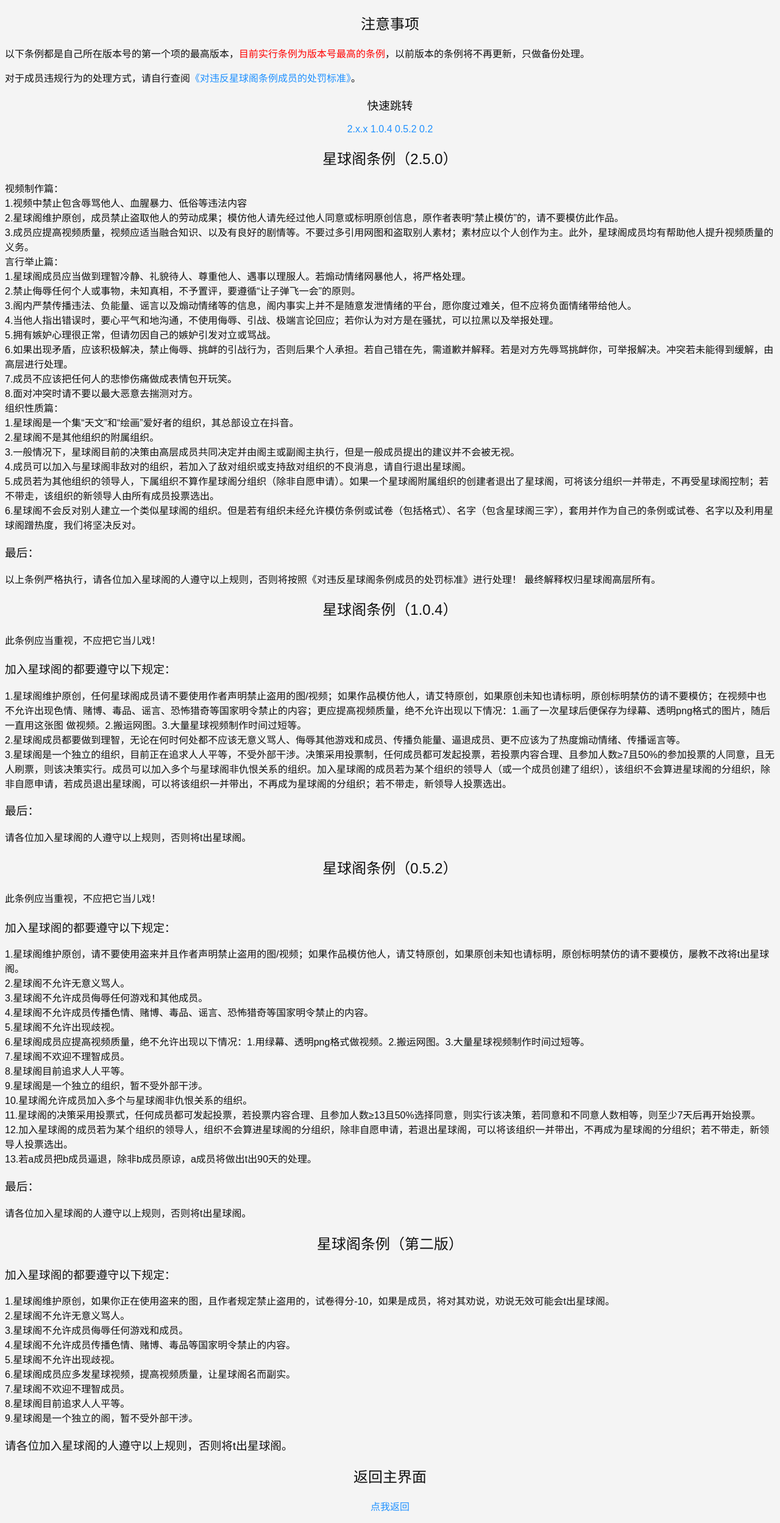
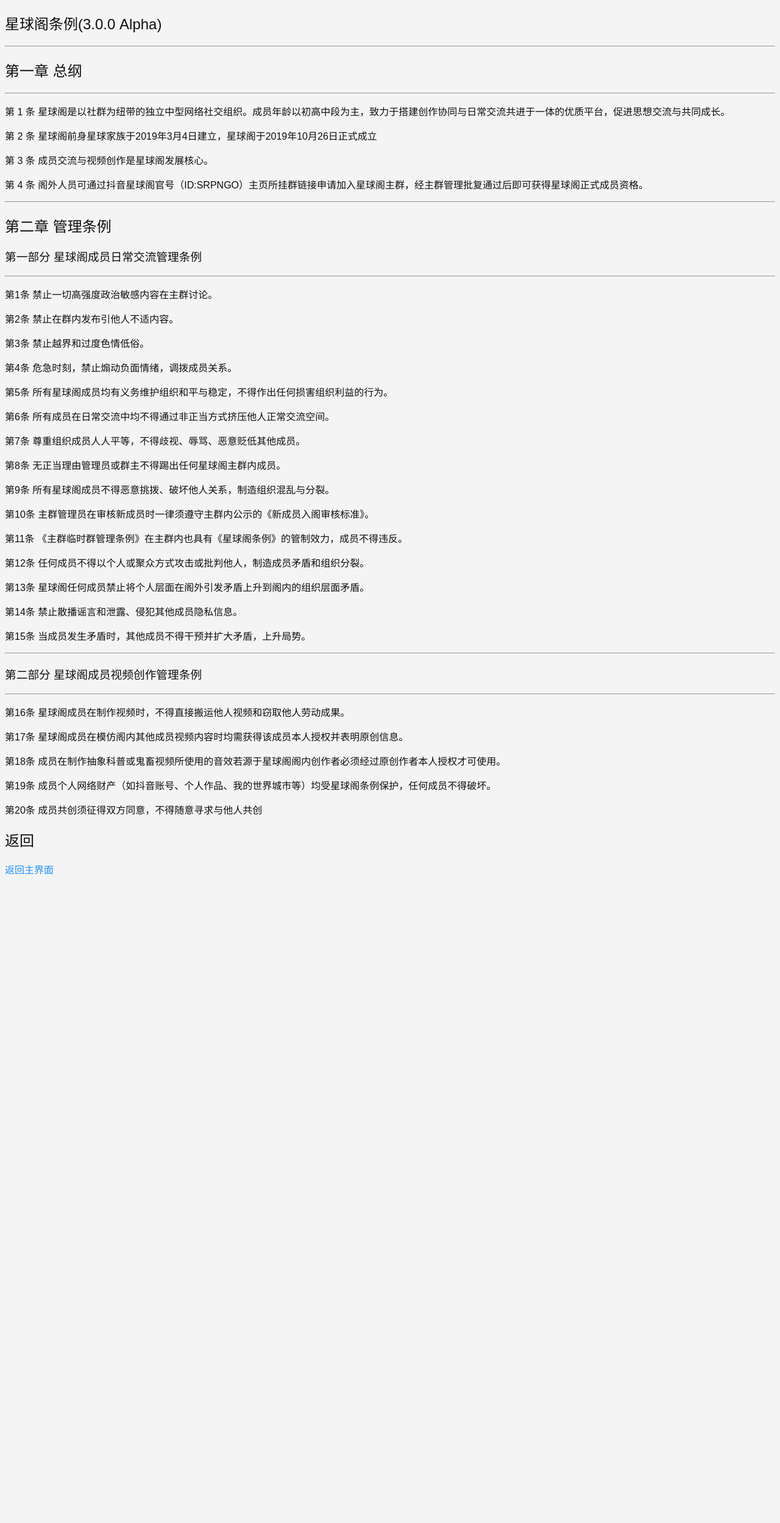
Before and after one commit to SRPNGO/srpngo.github.io, a Jekyll site: the page built from srpn/TL.md, in a window 1280 px wide. Shown: the whole page at 61% size. Built offline with Jekyll 4.4.1, drawn with Linux system fonts in a browser that asks for light colours; our own code applies the rules of GitHub Pages for plain Markdown files; comment, search, counter and statistics services are not loaded; after the commit the page ends 1453 px from its top, so only the background shows below that.

Commit message:
docs: 更新成员数据并删除旧版条例页面

```diff
--- a/index.html
+++ b/index.html
@@ -387,13 +387,13 @@
         <span style="text-align: center" class="data">
           <span
             ><div class="card">
-              <div class="cardValue"><p>190+</p></div>
+              <div class="cardValue"><p>200+</p></div>
               <div class="cardLabel"><p>成员数量</p></div>
             </div></span
           >
           <span
             ><div class="card">
-              <div class="cardValue"><p>280w+</p></div>
+              <div class="cardValue"><p>300w+</p></div>
               <div class="cardLabel"><p>总粉丝数</p></div>
             </div>
           </span>
--- a/srpn/TL.html
+++ /dev/null
@@ -1,157 +0,0 @@
-<!DOCTYPE html>
-<html lang="zh">
-  <head>
-    <link rel="Shortcut Icon" href="../icon/SRPNlogo.svg" />
-    <link
-      rel="Shortcut Icon"
-      href="https://s1.imagehub.cc/images/2024/02/20/79130709905453796af9c9c876e6cb90.png" />
-    <title>星球阁的条例</title>
-    <meta
-      name="viewport"
-      content="width=device-width, initial-scale=1.0, user-scalable=no" />
-    <!--取消优化-->
-    <meta charset="utf-8" />
-    <meta name="description" content="星球阁成员必看！！" />
-    <meta name="keywords" content="星球阁, 条例" />
-    <link rel="stylesheet" href="../css/basic.css" />
-    <style>
-      h1,
-      h2,
-      #a,
-      .url {
-        text-align: center;
-      }
-    </style>
-  </head>
-  <body>
-    <article>
-      <div>
-        <h1>注意事项</h1>
-        <p id="b">
-          以下条例都是自己所在版本号的第一个项的最高版本，<a style="color: red"
-            >目前实行条例为版本号最高的条例</a
-          >，以前版本的条例将不再更新，只做备份处理。
-        </p>
-        <p>
-          对于成员违规行为的处理方式，请自行查阅<a href="violations.html"
-            >《对违反星球阁条例成员的处罚标准》</a
-          >。
-        </p>
-        <div class="url">
-          <h3>快速跳转</h3>
-          <a href="#2">2.x.x</a> <a href="#1">1.0.4</a> <a href="#0">0.5.2</a>
-          <a href="#-1">0.2</a>
-        </div>
-      </div>
-      <div>
-        <div id="2">
-          <h2>星球阁条例（2.5.0）</h2>
-          <p>
-            视频制作篇：<br />
-            1.视频中禁止包含辱骂他人、血腥暴力、低俗等违法内容<br />
-            2.星球阁维护原创，成员禁止盗取他人的劳动成果；模仿他人请先经过他人同意或标明原创信息，原作者表明“禁止模仿”的，请不要模仿此作品。<br />
-            3.成员应提高视频质量，视频应适当融合知识、以及有良好的剧情等。不要过多引用网图和盗取别人素材；素材应以个人创作为主。此外，星球阁成员均有帮助他人提升视频质量的义务。<br />
-            言行举止篇：<br />
-            1.星球阁成员应当做到理智冷静、礼貌待人、尊重他人、遇事以理服人。若煽动情绪网暴他人，将严格处理。<br />
-            2.禁止侮辱任何个人或事物，未知真相，不予置评，要遵循“让子弹飞一会”的原则。<br />
-            3.阁内严禁传播违法、负能量、谣言以及煽动情绪等的信息，阁内事实上并不是随意发泄情绪的平台，愿你度过难关，但不应将负面情绪带给他人。<br />
-            4.当他人指出错误时，要心平气和地沟通，不使用侮辱、引战、极端言论回应；若你认为对方是在骚扰，可以拉黑以及举报处理。<br />
-            5.拥有嫉妒心理很正常，但请勿因自己的嫉妒引发对立或骂战。<br />
-            6.如果出现矛盾，应该积极解决，禁止侮辱、挑衅的引战行为，否则后果个人承担。若自己错在先，需道歉并解释。若是对方先辱骂挑衅你，可举报解决。冲突若未能得到缓解，由高层进行处理。<br />
-            7.成员不应该把任何人的悲惨伤痛做成表情包开玩笑。<br />
-            8.面对冲突时请不要以最大恶意去揣测对方。<br />
-            组织性质篇：<br />
-            1.星球阁是一个集“天文”和“绘画”爱好者的组织，其总部设立在抖音。<br />
-            2.星球阁不是其他组织的附属组织。<br />
-            3.一般情况下，星球阁目前的决策由高层成员共同决定并由阁主或副阁主执行，但是一般成员提出的建议并不会被无视。<br />
-            4.成员可以加入与星球阁非敌对的组织，若加入了敌对组织或支持敌对组织的不良消息，请自行退出星球阁。<br />
-            5.成员若为其他组织的领导人，下属组织不算作星球阁分组织（除非自愿申请）。如果一个星球阁附属组织的创建者退出了星球阁，可将该分组织一并带走，不再受星球阁控制；若不带走，该组织的新领导人由所有成员投票选出。<br />
-            6.星球阁不会反对别人建立一个类似星球阁的组织。但是若有组织未经允许模仿条例或试卷（包括格式）、名字（包含星球阁三字），套用并作为自己的条例或试卷、名字以及利用星球阁蹭热度，我们将坚决反对。<br />
-          </p>
-          <h3>最后：</h3>
-          以上条例严格执行，请各位加入星球阁的人遵守以上规则，否则将按照《对违反星球阁条例成员的处罚标准》进行处理！
-          最终解释权归星球阁高层所有。
-
-          <!-- <h2>星球阁条例（2.2.2）</h2>
-        <h4>此条例应当重视，不应把它当儿戏！</h4>
-        <h3>加入星球阁的成员都要遵守以下规定：</h3>
-        视频制作篇：<br />
-        1.星球阁维护原创，任何成员都不要盗取他人的劳动成果；如果作品模仿他人，请先经过他人许可或艾特原创，原创表明禁止模仿的请不要模仿！<br />
-        2.视频中不要出现违法信息。<br />
-        3.成员应提高视频质量，请不要过多引用网图，所有星球图都应该自己画，视频制作时间也不宜过短等。<br />
-        4.老成员有帮助新成员提升视频质量的义务。<br />
-        言行举止篇：<br />
-        1.星球阁成员应当做到理智。<br />
-        2.礼貌待人、尊重他人、遇事以理服人。禁止一切歧视。<br />
-        3.不要侮辱任何人或物，遵循“让子弹飞一会”的原则，未知真相，不予置评。<br />
-        4.不要传播违法、负能量、谣言以及煽动情绪的信息。<br />
-        5.当他人给星球阁成员指出视频的错误时，无论对方的目的如何，被指正方都不应该向对方说出带有侮辱、引战、极端成分的话。一定要心平气和地与指出者讨论，若觉得他是在骚扰，可以拉黑处理。<br />
-        组织性质篇：<br />
-        1.星球阁不是其他组织的附属组织。<br />
-        2.星球阁目前的决策由阁主决定，一般情况下所有的决策都需要经过阁主同意才能执行，副阁主在情况紧急且联系不上阁主时可直接做出决策。一般成员提出的建议不会被无视。<br />
-        3.星球阁成员可以加入多个与星球阁非敌对关系的组织。<br />
-        4.加入星球阁的成员若为某个组织的领导人，下属组织不算作星球阁分组织，除非自愿申请。如果一个星球阁附属组织的创建者退出了星球阁，可将该分组织一并带走，不再受星球阁控制；若不带走，新领导人投票选出。<br />
-        5.星球阁不会反对别人建立一个类似的组织。但是未经允许在条例或试卷（包括格式）、名字（包含星球阁三字）上模仿，套用并作为自己的条例或试卷、名字以及利用星球阁蹭热度的组织，我们坚决反对。
-        <h3>最后：</h3>
-        <p>请各位加入星球阁的人遵守以上规则，否则将t出星球阁！</p> -->
-        </div>
-        <div id="1">
-          <h2>星球阁条例（1.0.4）</h2>
-          <h4>此条例应当重视，不应把它当儿戏！</h4>
-          <h3>加入星球阁的都要遵守以下规定：</h3>
-          <p>
-            1.星球阁维护原创，任何星球阁成员请不要使用作者声明禁止盗用的图/视频；如果作品模仿他人，请艾特原创，如果原创未知也请标明，原创标明禁仿的请不要模仿；在视频中也不允许出现色情、赌博、毒品、谣言、恐怖猎奇等国家明令禁止的内容；更应提高视频质量，绝不允许出现以下情况：1.画了一次星球后便保存为绿幕、透明png格式的图片，随后一直用这张图
-            做视频。2.搬运网图。3.大量星球视频制作时间过短等。<br />
-            2.星球阁成员都要做到理智，无论在何时何处都不应该无意义骂人、侮辱其他游戏和成员、传播负能量、逼退成员、更不应该为了热度煽动情绪、传播谣言等。<br />
-            3.星球阁是一个独立的组织，目前正在追求人人平等，不受外部干涉。决策采用投票制，任何成员都可发起投票，若投票内容合理、且参加人数≥7且50%的参加投票的人同意，且无人刷票，则该决策实行。成员可以加入多个与星球阁非仇恨关系的组织。加入星球阁的成员若为某个组织的领导人（或一个成员创建了组织），该组织不会算进星球阁的分组织，除非自愿申请，若成员退出星球阁，可以将该组织一并带出，不再成为星球阁的分组织；若不带走，新领导人投票选出。
-          </p>
-          <h3>最后：</h3>
-          <p>请各位加入星球阁的人遵守以上规则，否则将t出星球阁。</p>
-        </div>
-        <div id="0">
-          <h2>星球阁条例（0.5.2）</h2>
-          <h4>此条例应当重视，不应把它当儿戏！</h4>
-          <h3>加入星球阁的都要遵守以下规定：</h3>
-          <p>
-            1.星球阁维护原创，请不要使用盗来并且作者声明禁止盗用的图/视频；如果作品模仿他人，请艾特原创，如果原创未知也请标明，原创标明禁仿的请不要模仿，屡教不改将t出星球阁。<br />
-            2.星球阁不允许无意义骂人。<br />
-            3.星球阁不允许成员侮辱任何游戏和其他成员。<br />
-            4.星球阁不允许成员传播色情、赌博、毒品、谣言、恐怖猎奇等国家明令禁止的内容。<br />
-            5.星球阁不允许出现歧视。<br />
-            6.星球阁成员应提高视频质量，绝不允许出现以下情况：1.用绿幕、透明png格式做视频。2.搬运网图。3.大量星球视频制作时间过短等。<br />
-            7.星球阁不欢迎不理智成员。<br />
-            8.星球阁目前追求人人平等。<br />
-            9.星球阁是一个独立的组织，暂不受外部干涉。<br />
-            10.星球阁允许成员加入多个与星球阁非仇恨关系的组织。<br />
-            11.星球阁的决策采用投票式，任何成员都可发起投票，若投票内容合理、且参加人数≥13且50%选择同意，则实行该决策，若同意和不同意人数相等，则至少7天后再开始投票。<br />
-            12.加入星球阁的成员若为某个组织的领导人，组织不会算进星球阁的分组织，除非自愿申请，若退出星球阁，可以将该组织一并带出，不再成为星球阁的分组织；若不带走，新领导人投票选出。<br />
-            13.若a成员把b成员逼退，除非b成员原谅，a成员将做出t出90天的处理。
-          </p>
-          <h3>最后：</h3>
-          <p>请各位加入星球阁的人遵守以上规则，否则将t出星球阁。</p>
-        </div>
-        <div id="-1">
-          <h2>星球阁条例（第二版）</h2>
-          <h3>加入星球阁的都要遵守以下规定：</h3>
-          <p>
-            1.星球阁维护原创，如果你正在使用盗来的图，且作者规定禁止盗用的，试卷得分-10，如果是成员，将对其劝说，劝说无效可能会t出星球阁。<br />
-            2.星球阁不允许无意义骂人。<br />
-            3.星球阁不允许成员侮辱任何游戏和成员。<br />
-            4.星球阁不允许成员传播色情、赌博、毒品等国家明令禁止的内容。<br />
-            5.星球阁不允许出现歧视。<br />
-            6.星球阁成员应多发星球视频，提高视频质量，让星球阁名而副实。<br />
-            7.星球阁不欢迎不理智成员。<br />
-            8.星球阁目前追求人人平等。<br />
-            9.星球阁是一个独立的阁，暂不受外部干涉。
-          </p>
-          <h3>请各位加入星球阁的人遵守以上规则，否则将t出星球阁。</h3>
-        </div>
-      </div>
-    </article>
-    <div>
-      <h2>返回主界面</h2>
-      <p id="a"><a href="../index.html">点我返回</a></p>
-    </div>
-    <script src="//cdn.busuanzi.cc/busuanzi/3.6.9/busuanzi.min.js" defer></script>
-  </body>
-</html>
--- /dev/null
+++ b/srpn/TL.md
@@ -0,0 +1,76 @@
+---
+title: 星球阁现行条例
+author: Nsakrty
+keywords: 星球阁, SRPN, 条例, 星球阁条例, SRPN条例
+description: 星球阁的条例
+---
+
+
+# 星球阁条例(3.0.0 Alpha)
+
+---
+
+## 第一章 总纲
+
+---
+
+第 1 条 星球阁是以<!-- 学术为根基、 -->社群为纽带的独立中型网络社交组织。成员年龄以初高中段为主，致力于搭建创作协同与日常交流共进于一体的优质平台，促进思想交流与共同成长。
+
+第 2 条 星球阁前身星球家族于2019年3月4日建立，星球阁于2019年10月26日正式成立
+
+第 3 条 成员交流与视频创作是星球阁发展核心。
+
+第 4 条 阁外人员可通过抖音星球阁官号（ID:SRPNGO）主页所挂群链接申请加入星球阁主群，经主群管理批复通过后即可获得星球阁正式成员资格。
+
+- - -
+
+## 第二章 管理条例
+### 第一部分 星球阁成员日常交流管理条例
+
+- - -
+
+第1条 禁止一切高强度政治敏感内容在主群讨论。
+
+第2条 禁止在群内发布引他人不适内容。
+
+第3条 禁止越界和过度色情低俗。
+
+第4条 危急时刻，禁止煽动负面情绪，调拨成员关系。
+
+第5条 所有星球阁成员均有义务维护组织和平与稳定，不得作出任何损害组织利益的行为。
+
+第6条 所有成员在日常交流中均不得通过非正当方式挤压他人正常交流空间。
+
+第7条 尊重组织成员人人平等，不得歧视、辱骂、恶意贬低其他成员。
+
+第8条 无正当理由管理员或群主不得踢出任何星球阁主群内成员。
+
+第9条 所有星球阁成员不得恶意挑拨、破坏他人关系，制造组织混乱与分裂。
+
+第10条 主群管理员在审核新成员时一律须遵守主群内公示的《新成员入阁审核标准》。
+
+第11条 《主群临时群管理条例》在主群内也具有《星球阁条例》的管制效力，成员不得违反。
+
+第12条 任何成员不得以个人或聚众方式攻击或批判他人，制造成员矛盾和组织分裂。
+
+第13条 星球阁任何成员禁止将个人层面在阁外引发矛盾上升到阁内的组织层面矛盾。
+
+第14条 禁止散播谣言和泄露、侵犯其他成员隐私信息。
+
+第15条 当成员发生矛盾时，其他成员不得干预并扩大矛盾，上升局势。
+
+- - -
+
+### 第二部分 星球阁成员视频创作管理条例
+
+- - -
+
+第16条 星球阁成员在制作视频时，不得直接搬运他人视频和窃取他人劳动成果。
+
+第17条 星球阁成员在模仿阁内其他成员视频内容时均需获得该成员本人授权并表明原创信息。
+
+第18条 成员在制作抽象科普或鬼畜视频所使用的音效若源于星球阁阁内创作者必须经过原创作者本人授权才可使用。
+
+第19条 成员个人网络财产（如抖音账号、个人作品、我的世界城市等）均受星球阁条例保护，任何成员不得破坏。
+
+第20条 成员共创须征得双方同意，不得随意寻求与他人共创
```
Also changed, not shown: srpn/TL_old.html (added, +157 -0 lines).
